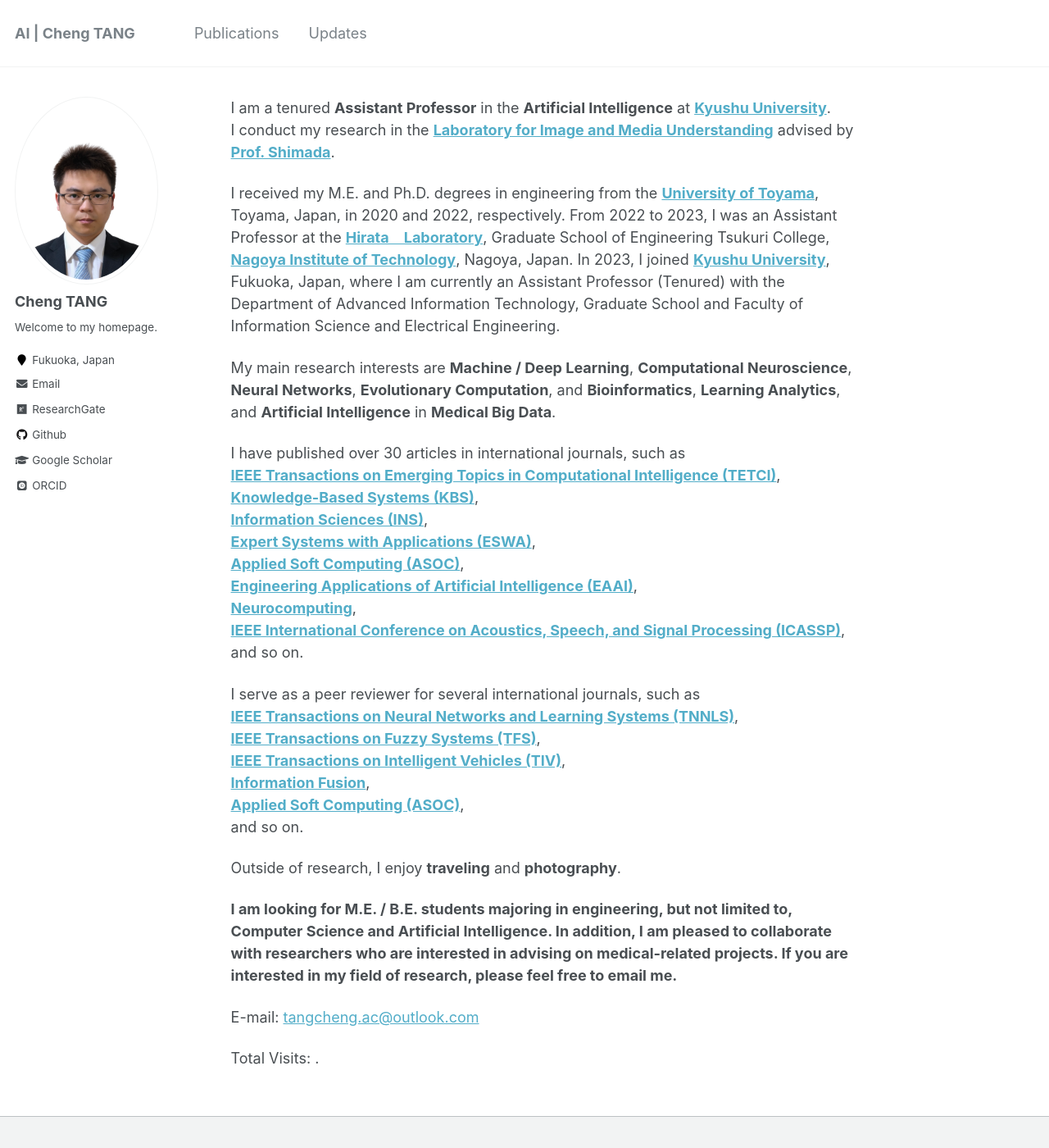
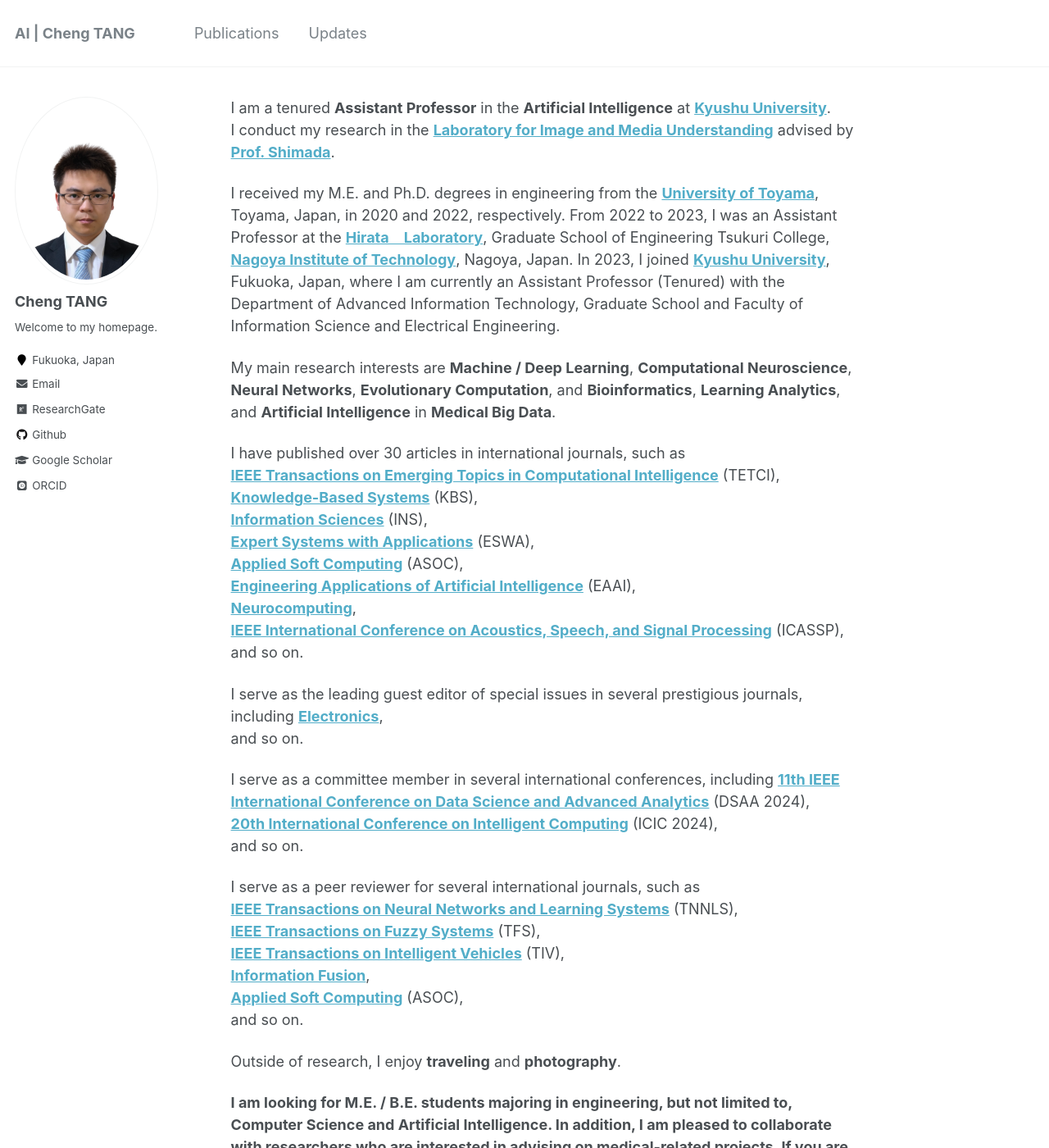
Before and after one commit to ChengTANG-AI/chengtang-ai.github.io, a Jekyll site: the page built from _pages/about.md, in a window 1280 px wide and 1400 px high. Shown: the whole window at 82% size. Built offline with Jekyll 4.4.1, drawn with Linux system fonts in a browser that asks for light colours; some web fonts are replaced.

Commit message:
Update about.md

```diff
--- a/_pages/about.md
+++ b/_pages/about.md
@@ -16,22 +16,31 @@
 My main research interests are **Machine / Deep Learning**, **Computational Neuroscience**, **Neural Networks**, **Evolutionary Computation**, and **Bioinformatics**, **Learning Analytics**, and **Artificial Intelligence** in **Medical Big Data**.
 
 I have published over 30 articles in international journals, such as
-**[IEEE Transactions on Emerging Topics in Computational Intelligence (TETCI)](https://ieeexplore.ieee.org/xpl/RecentIssue.jsp?punumber=7433297)**,
-**[Knowledge-Based Systems (KBS)](https://www.sciencedirect.com/journal/knowledge-based-systems)**,
-**[Information Sciences (INS)](https://www.sciencedirect.com/journal/information-sciences)**,
-**[Expert Systems with Applications (ESWA)](https://www.sciencedirect.com/journal/expert-systems-with-applications)**,
-**[Applied Soft Computing (ASOC)](https://www.sciencedirect.com/journal/applied-soft-computing)**,
-**[Engineering Applications of Artificial Intelligence (EAAI)](https://www.sciencedirect.com/journal/engineering-applications-of-artificial-intelligence)**,
+**[IEEE Transactions on Emerging Topics in Computational Intelligence](https://ieeexplore.ieee.org/xpl/RecentIssue.jsp?punumber=7433297)** (TETCI),
+**[Knowledge-Based Systems](https://www.sciencedirect.com/journal/knowledge-based-systems)** (KBS),
+**[Information Sciences](https://www.sciencedirect.com/journal/information-sciences)** (INS),
+**[Expert Systems with Applications](https://www.sciencedirect.com/journal/expert-systems-with-applications)** (ESWA),
+**[Applied Soft Computing](https://www.sciencedirect.com/journal/applied-soft-computing)** (ASOC),
+**[Engineering Applications of Artificial Intelligence](https://www.sciencedirect.com/journal/engineering-applications-of-artificial-intelligence)** (EAAI),
 **[Neurocomputing](https://www.sciencedirect.com/journal/neurocomputing)**,
-**[IEEE International Conference on Acoustics, Speech, and Signal Processing (ICASSP)]()**,
+**[IEEE International Conference on Acoustics, Speech, and Signal Processing](https://2022.ieeeicassp.org/)** (ICASSP),
+and so on.
+
+I serve as the leading guest editor of special issues in several prestigious journals, including
+**[Electronics](https://www.mdpi.com/journal/electronics)**,
+and so on.
+
+I serve as a committee member in several international conferences, including
+**[11th IEEE International Conference on Data Science and Advanced Analytics](https://dsaa2024.dsaa.co/)** (DSAA 2024),
+**[20th International Conference on Intelligent Computing](https://www.ic-icc.cn/2024/index.htm)** (ICIC 2024),
 and so on.
 
 I serve as a peer reviewer for several international journals, such as
-**[IEEE Transactions on Neural Networks and Learning Systems (TNNLS)](https://ieeexplore.ieee.org/xpl/RecentIssue.jsp?punumber=5962385)**,
-**[IEEE Transactions on Fuzzy Systems (TFS)](https://ieeexplore.ieee.org/xpl/RecentIssue.jsp?punumber=91)**,
-**[IEEE Transactions on Intelligent Vehicles (TIV)](https://ieeexplore.ieee.org/xpl/RecentIssue.jsp?punumber=7274857)**,
+**[IEEE Transactions on Neural Networks and Learning Systems](https://ieeexplore.ieee.org/xpl/RecentIssue.jsp?punumber=5962385)** (TNNLS),
+**[IEEE Transactions on Fuzzy Systems](https://ieeexplore.ieee.org/xpl/RecentIssue.jsp?punumber=91)** (TFS),
+**[IEEE Transactions on Intelligent Vehicles](https://ieeexplore.ieee.org/xpl/RecentIssue.jsp?punumber=7274857)** (TIV),
 **[Information Fusion](https://www.sciencedirect.com/journal/information-fusion)**,
-**[Applied Soft Computing (ASOC)](https://www.sciencedirect.com/journal/applied-soft-computing)**,
+**[Applied Soft Computing](https://www.sciencedirect.com/journal/applied-soft-computing)** (ASOC),
 and so on.
 
 Outside of research, I enjoy **traveling** and **photography**.
```
